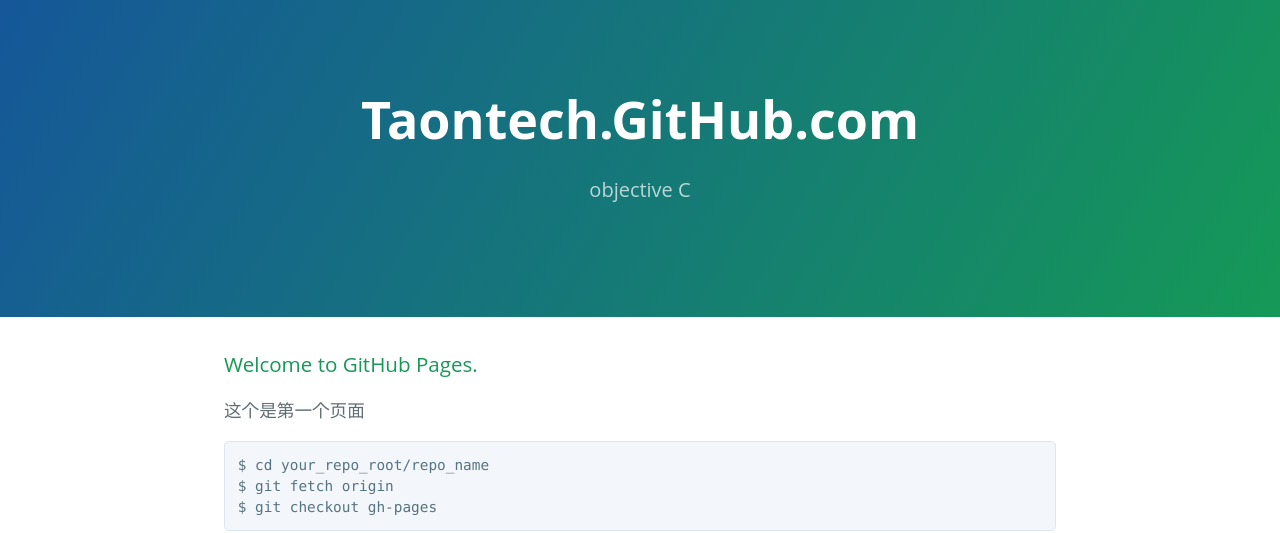
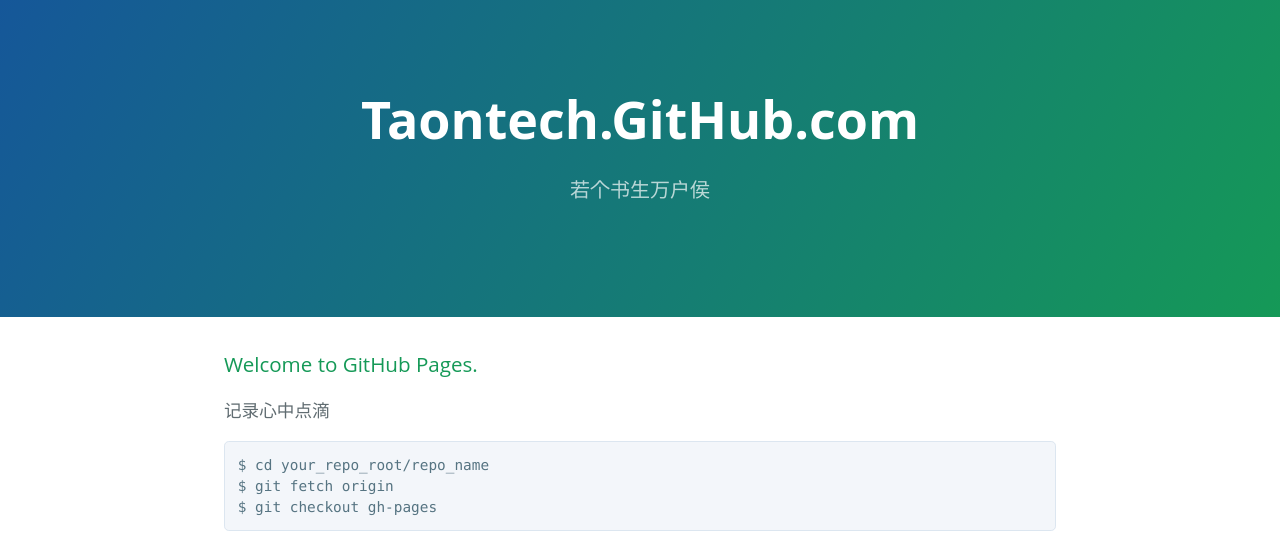
Before and after one commit to taontech/taontech.github.com, a Jekyll site: the page index.html, which Jekyll copies as it is, in a window 1280 px wide. Shown: the top 533 px of the page. Built offline with Jekyll 4.4.1, drawn with Linux system fonts in a browser that asks for light colours; Markdown is read by kramdown in place of the engine named in the settings.

Commit message:
Update index.html

```diff
--- a/index.html
+++ b/index.html
@@ -11,14 +11,14 @@
   <body>
     <section class="page-header">
       <h1 class="project-name">Taontech.GitHub.com</h1>
-      <h2 class="project-tagline">objective C</h2>
+      <h2 class="project-tagline">若个书生万户侯</h2>
     </section>
 
     <section class="main-content">
       <h3>
 <a id="welcome-to-github-pages" class="anchor" href="#welcome-to-github-pages" aria-hidden="true"><span aria-hidden="true" class="octicon octicon-link"></span></a>Welcome to GitHub Pages.</h3>
 
-<p>这个是第一个页面</p>
+<p>记录心中点滴</p>
 
 <pre><code>$ cd your_repo_root/repo_name
 $ git fetch origin
```
